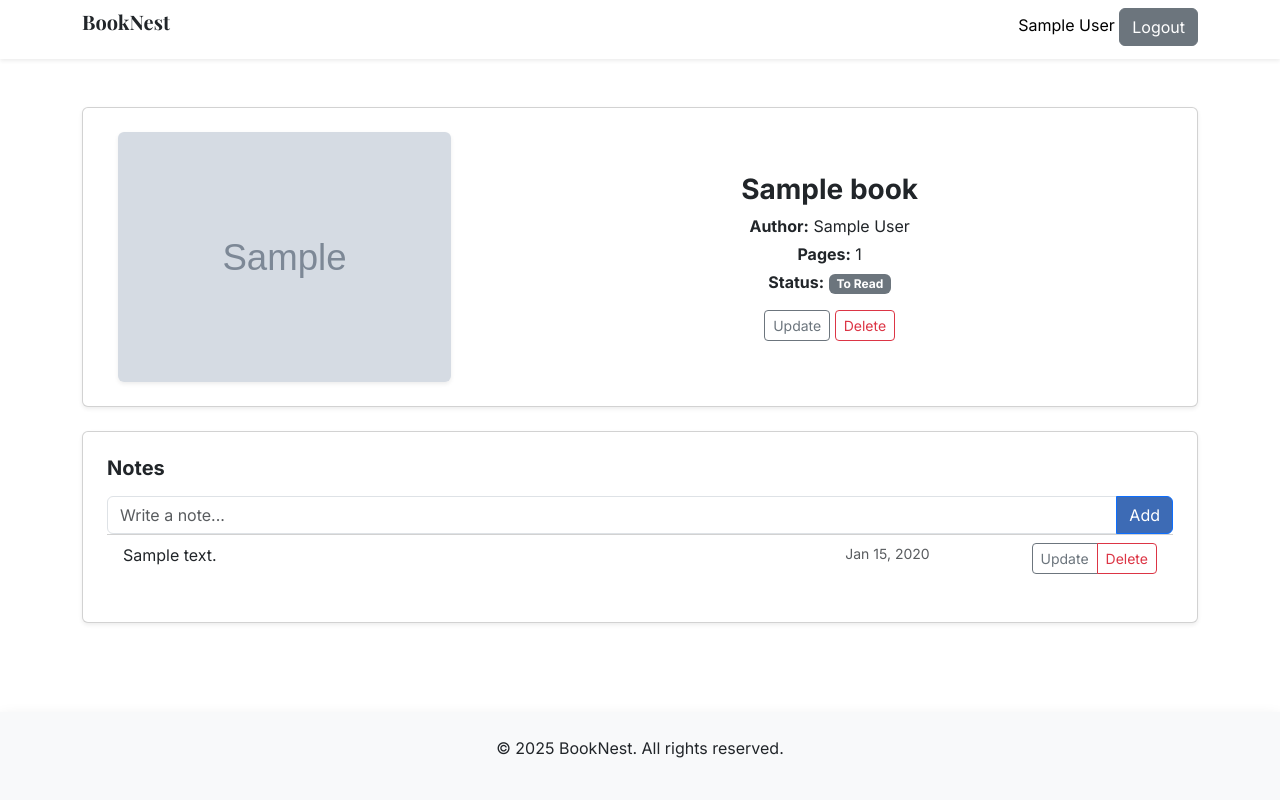
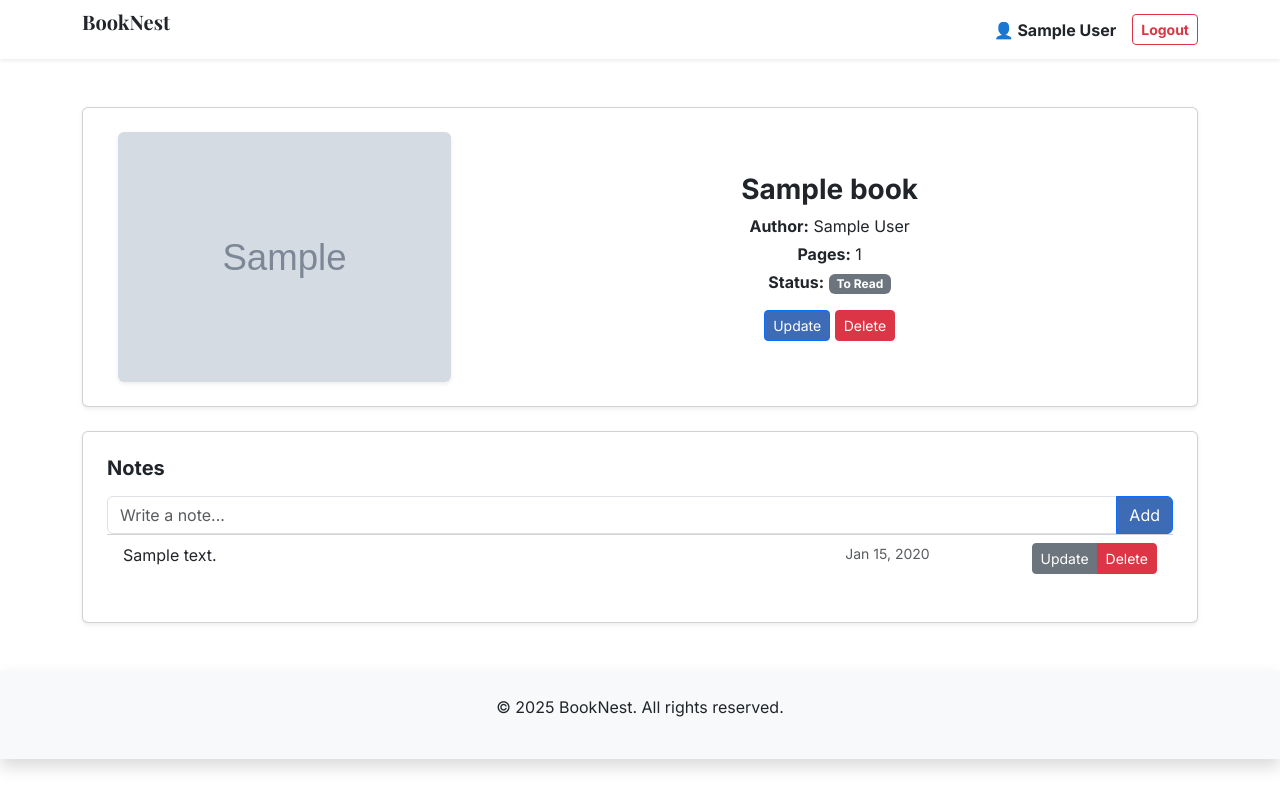
Before and after one commit to Ahmad-AlaaEdin/BookNest, a Flask app: page /books/1 in a window 1280 px wide. Run offline with Flask 3, Linux system fonts and the light colour scheme; the visitor is signed in with stand-in values (Sample User, id 1); tables that the repository leaves empty hold one stand-in row (values such as "Sample post"); grey boxes marked "Sample" are stand-in pictures.

Commit message:
refactor(layout): integrate base template for consistent UI
Updated views to extend a common base template, improving layout
consistency and reducing duplicate code across pages.

```diff
--- a/app/routes.py
+++ b/app/routes.py
@@ -154,7 +154,7 @@ def get_book(book_id):
     if not book:
         abort(404, description="Book not found")
 
-    print(book.notes)
+
     return render_template("book.html", book=book)
 
 
--- a/app/static/js/main.js
+++ b/app/static/js/main.js
@@ -20,7 +20,7 @@ if (nameForm)
     event.preventDefault();
 
     const formData = new FormData(nameForm);
-    console.log(formData);
+
     const response = await fetch(`/user`, {
       method: "PATCH",
       body: formData,
@@ -44,7 +44,7 @@ if (passwordForm)
     event.preventDefault();
 
     const formData = new FormData(passwordForm);
-    console.log(formData);
+
     const response = await fetch(`/password`, {
       method: "PATCH",
       body: formData,
@@ -120,7 +120,6 @@ if (deleteBookBtn)
         alert(parsedRes.message);
       }
     } catch (err) {
-      console.error(err);
       alert("Error deleting the book.");
     }
   });
@@ -135,7 +134,7 @@ document.addEventListener("click", async function (e) {
       const response = await fetch(`/notes/${noteId}`, {
         method: "DELETE",
       });
-      console.log(response);
+
       if (!response.ok) throw new Error("Request failed");
 
       const noteItem = e.target.closest("li");
@@ -143,14 +142,12 @@ document.addEventListener("click", async function (e) {
         noteItem.remove();
       }
     } catch (err) {
-      console.error(err);
       alert("Could not delete note. Try again.");
     }
   }
 
   if (e.target.classList.contains("note-delete-btn")) {
     const noteId = e.target.dataset.noteId;
-    console.log("Delete note:", noteId);
   }
 });
 
@@ -170,7 +167,7 @@ if (noteForm)
         },
         body: JSON.stringify({ content: noteContent }),
       });
-      console.log(response);
+
       if (!response.ok) throw new Error("Request failed");
 
       const data = await response.json();
@@ -203,7 +200,6 @@ if (noteForm)
 
       input.value = "";
     } catch (err) {
-      console.error(err);
       alert("Could not add note. Try again.");
     }
   });
@@ -212,7 +208,7 @@ if (addBookForm)
   addBookForm.addEventListener("submit", async (event) => {
     event.preventDefault();
     const data = new FormData(addBookForm);
-    console.log(data);
+
     const response = await fetch("/books", {
       method: "POST",
       body: data,
@@ -230,12 +226,12 @@ if (updateBookForm)
     event.preventDefault();
     const data = new FormData(updateBookForm);
     const bookID = data.get("book_id");
-    console.log(data);
+
     const response = await fetch(`/books/${bookID}`, {
       method: "PUT",
       body: data,
     });
-    console.log(response);
+
     const parsedRes = await response.json();
     if (response.ok) {
       location.reload(true);
@@ -252,8 +248,6 @@ if (bookSearch) {
       let query = bookSearch.value.trim();
       if (query.length > 3) {
         fetchBooks(query);
-      } else {
-        console.log("empty");
       }
     }, 500);
   });
@@ -263,7 +257,7 @@ if (bookSearch) {
   });
   document.querySelector(".results-list").addEventListener("click", (e) => {
     const btn = e.target.closest("button.list-item");
-    console.log(btn);
+
     if (!btn) return;
 
     const bookData = {
@@ -330,7 +324,7 @@ async function fetchBooks(query) {
       })
       .join("");
   } catch (err) {
-    console.log(err);
+    alert(arr);
   }
 }
 if (modal2)
--- a/app/templates/base.html
+++ b/app/templates/base.html
@@ -28,18 +28,34 @@
   </head>
   <body class="mx-auto" style="font-family: 'Inter'">
     <header class="p-2 shadow-sm">
-      <div class="container d-flex justify-content-between">
+      <div class="container d-flex justify-content-between align-items-center">
         <p style="font: bold 20px 'Playfair Display'">BookNest</p>
-        <div>
-          <a class="btn btn-primary fw-bold mx-1" href="/login">Login</a
-          ><a class="btn btn-light fw-bold" href="/signup">Register</a>
+        <div class="d-flex align-items-center">
+          {% if current_user.is_authenticated %}
+          <a
+            href="/profile"
+            class="fw-bold me-3 text-decoration-none text-dark"
+          >
+            👤 {{ current_user.name }}
+          </a>
+          <a href="/logout" class="btn btn-outline-danger btn-sm fw-bold">Logout</a>
+          {% else %}
+          <a class="btn btn-primary fw-bold mx-1" href="/login">Login</a>
+          <a class="btn btn-light fw-bold" href="/signup">Register</a>
+          {% endif %}
         </div>
       </div>
     </header>
+
     {% block content%} {%endblock%}
     <footer class="bg-light p-4 text-center shadow bg-body-tertiary">
       <p>© 2025 BookNest. All rights reserved.</p>
     </footer>
+    <script
+      src="https://cdn.jsdelivr.net/npm/bootstrap@5.3.7/dist/js/bootstrap.bundle.min.js"
+      integrity="sha384-ndDqU0Gzau9qJ1lfW4pNLlhNTkCfHzAVBReH9diLvGRem5+R9g2FzA8ZGN954O5Q"
+      crossorigin="anonymous"
+    ></script>
     <script src="/static/js/main.js"></script>
   </body>
 </html>
--- a/app/templates/book.html
+++ b/app/templates/book.html
@@ -1,52 +1,4 @@
-<!DOCTYPE html>
-<html lang="en">
-  <head>
-    <meta charset="UTF-8" />
-    <meta name="viewport" content="width=device-width, initial-scale=1.0" />
-    <link rel="preconnect" href="https://fonts.googleapis.com" />
-    <link rel="preconnect" href="https://fonts.gstatic.com" crossorigin />
-    <link
-      href="https://fonts.googleapis.com/css2?family=Playfair+Display:wght@700&display=swap"
-      rel="stylesheet"
-    />
-    <link
-      href="https://fonts.googleapis.com/css2?family=Inter:ital,opsz,wght@0,14..32,100..900;1,14..32,100..900&display=swap"
-      rel="stylesheet"
-    />
-    <link
-      href="https://fonts.googleapis.com/css2?family=Inter:ital,opsz,wght@0,14..32,100..900;1,14..32,100..900&display=swap"
-      rel="stylesheet"
-    />
-    <link
-      href="https://cdn.jsdelivr.net/npm/bootstrap@5.3.7/dist/css/bootstrap.min.css"
-      rel="stylesheet"
-      integrity="sha384-LN+7fdVzj6u52u30Kp6M/trliBMCMKTyK833zpbD+pXdCLuTusPj697FH4R/5mcr"
-      crossorigin="anonymous"
-    />
-    <script
-      src="https://cdn.jsdelivr.net/npm/bootstrap@5.3.7/dist/js/bootstrap.bundle.min.js"
-      integrity="sha384-ndDqU0Gzau9qJ1lfW4pNLlhNTkCfHzAVBReH9diLvGRem5+R9g2FzA8ZGN954O5Q"
-      crossorigin="anonymous"
-    ></script>
-
-    <link rel="stylesheet" href="/static/css/style.css" />
-
-    <title>Dashboard</title>
-  </head>
-  <body class="d-flex flex-column mx-auto vh-100" style="font-family: 'Inter'">
-    <header class="p-2 shadow-sm">
-      <div class="container d-flex justify-content-between">
-        <p style="font: bold 20px 'Playfair Display'">BookNest</p>
-        <div>
-          {% if current_user.is_authenticated %}
-          <a href="/profile">{{current_user.name}}</a>
-          <a class="btn btn-secondary">Logout</a>
-          {% else %}
-          <a href="{{ url_for('auth.login') }}">Login</a>
-          {% endif %}
-        </div>
-      </div>
-    </header>
+{% extends 'base.html' %} {% block content %}
     <main class="flex-grow-1 container my-5">
       <section class="card shadow-sm mb-4">
         <div class="row g-0 align-items-center p-4 text-center">
@@ -74,14 +26,14 @@
             <div class="col">
               <button
                 type="button"
-                class="btn btn-outline-secondary btn-sm"
+                class="btn btn-primary btn-sm"
                 data-bs-toggle="modal"
-                data-bs-target="#exampleModal"
+                data-bs-target="#updateModal"
               >
                 Update
               </button>
               <button
-                class="btn btn-outline-danger btn-sm"
+                class="btn btn-danger btn-sm"
                 id="delete-book-btn"
                 data-book-id="{{ book.id }}"
               >
@@ -127,13 +79,13 @@
 
             <div class="btn-group flex-shrink-0">
               <button
-                class="btn btn-outline-secondary btn-sm note-update-btn"
+                class="btn btn-secondary btn-sm note-update-btn"
                 data-note-id="{{ note.id }}"
               >
                 Update
               </button>
               <button
-                class="btn btn-outline-danger btn-sm note-delete-btn"
+                class="btn btn-danger  btn-sm note-delete-btn"
                 id="delete-note-btn"
                 data-note-id="{{ note.id }}"
               >
@@ -151,7 +103,7 @@
     </main>
     <div
       class="modal fade"
-      id="exampleModal"
+      id="updateModal"
       tabindex="-1"
       aria-labelledby="exampleModalLabel"
       aria-hidden="true"
@@ -159,7 +111,7 @@
       <div class="modal-dialog modal-dialog-centered">
         <div class="modal-content">
           <div class="modal-header">
-            <h1 class="modal-title fs-5" id="exampleModalToggleLabel2">
+            <h1 class="modal-title fs-5" id="updateModalLabel">
               Update Book
             </h1>
             <button
@@ -267,9 +219,5 @@
       </div>
       {% endfor %} {% endif %} {% endwith %}
     </div>
-    <footer class="bg-light p-4 text-center shadow bg-body-tertiary">
-      <p>© 2025 BookNest. All rights reserved.</p>
-    </footer>
-    <script src="/static/js/main.js"></script>
-  </body>
-</html>
+
+{%endblock%}
```
Also changed, not shown: app/templates/dashboard.html (+2 -54 lines), app/booknest.db (deleted), instance/booknest.db.
